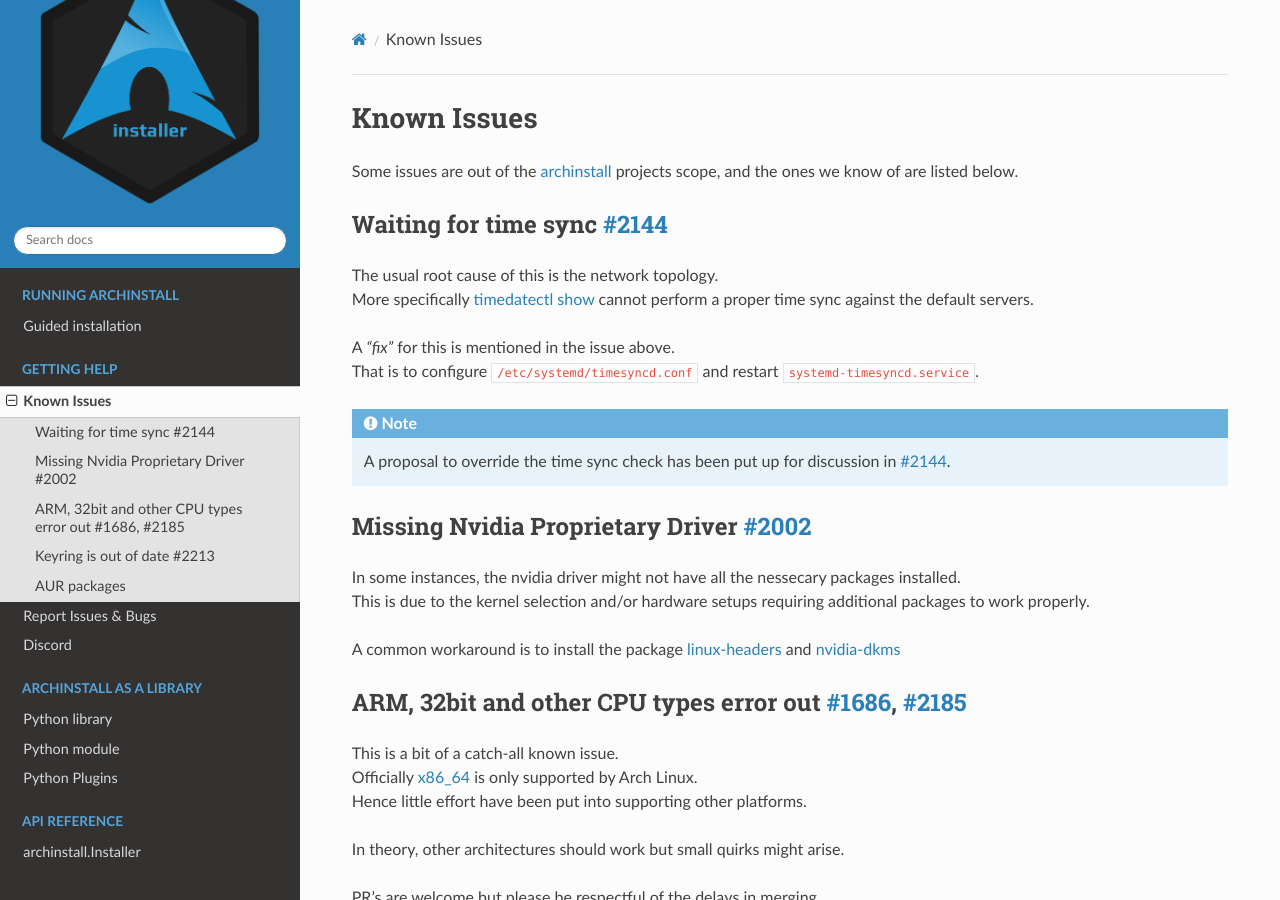
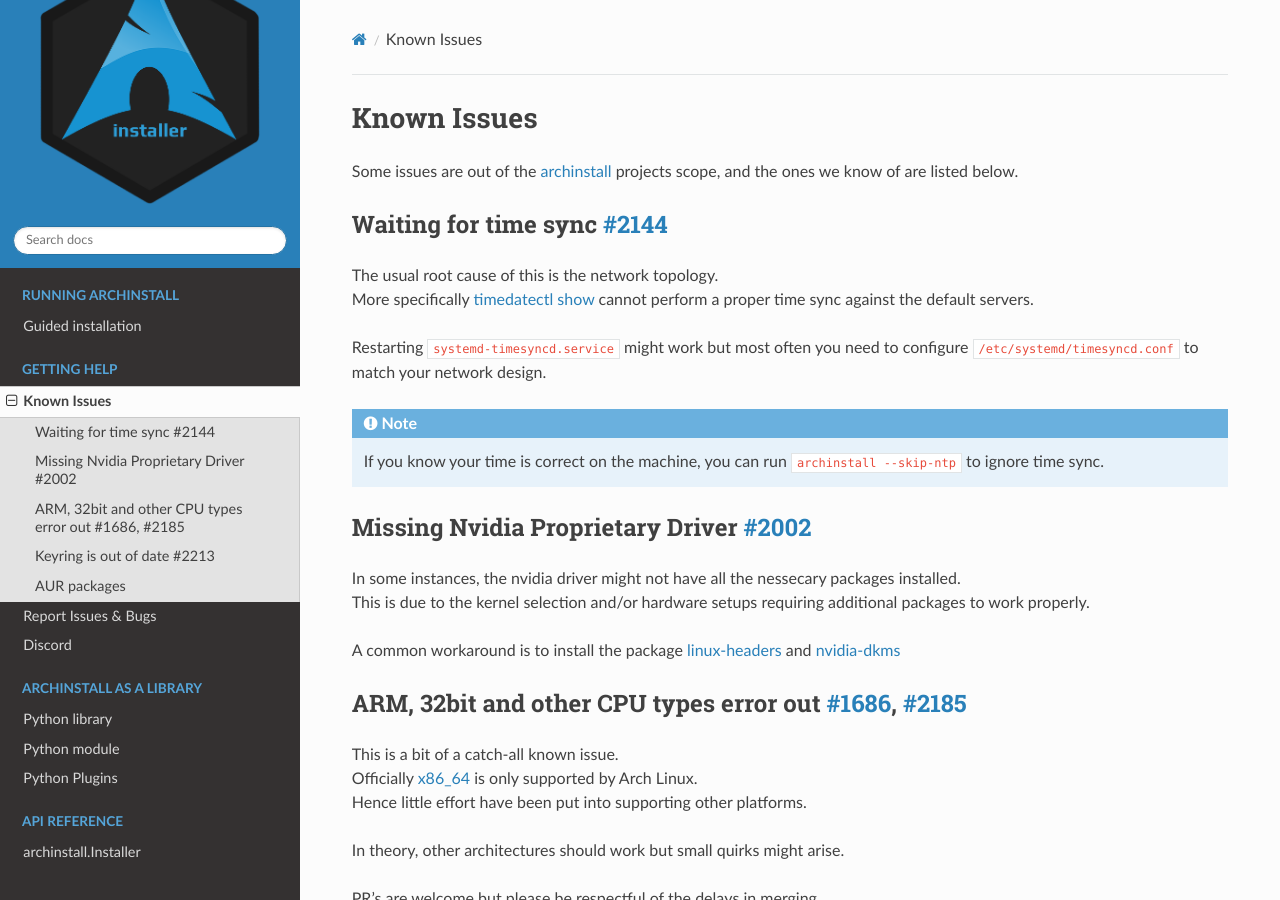
Before and after one commit to h8d13/archinstoo, a Sphinx documentation site: the page built from docs/help/known_issues.rst, in a window 1280 px wide and 900 px high. Built offline with Sphinx 7.4.7 and the Read the Docs theme 2.0.0, drawn with Linux system fonts in a browser that asks for light colours.

Commit message:
Added --skip-ntp to docs (#2273)

```diff
--- a/docs/help/known_issues.rst
+++ b/docs/help/known_issues.rst
@@ -13,12 +13,11 @@
 | The usual root cause of this is the network topology.
 | More specifically `timedatectl show`_ cannot perform a proper time sync against the default servers.
 
-| A *"fix"* for this is mentioned in the issue above.
-| That is to configure ``/etc/systemd/timesyncd.conf`` and restart ``systemd-timesyncd.service``.
+| Restarting ``systemd-timesyncd.service`` might work but most often you need to configure ``/etc/systemd/timesyncd.conf`` to match your network design.
 
 .. note::
 
-   A proposal to override the time sync check has been put up for discussion in `#2144`_.
+   If you know your time is correct on the machine, you can run ``archinstall --skip-ntp`` to ignore time sync.
 
 Missing Nvidia Proprietary Driver `#2002`_
 ------------------------------------------
```
Also changed, not shown: README.md (+1 -1 lines).
